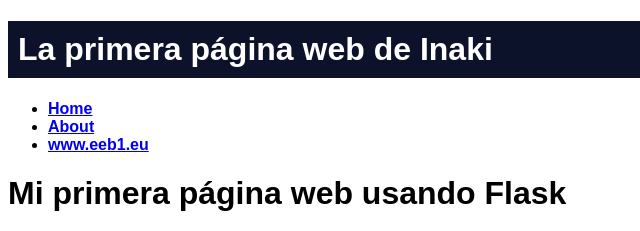
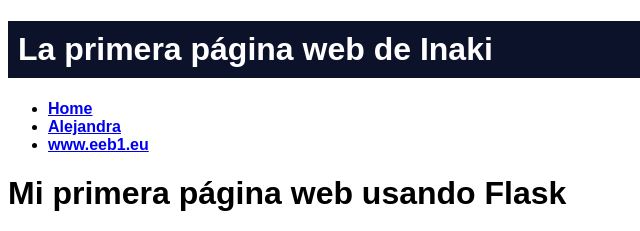
Before and after one commit to alcanig/alcanig.github.io, a plain HTML site: page index.html in a window 1280 px wide. Shown: the top 231 px of the page, 0-640 px from the left. Drawn offline with Linux system fonts and the light colour scheme.

Commit message:
Update index.html

```diff
--- a/index.html
+++ b/index.html
@@ -19,7 +19,7 @@
         <strong><nav>
           <ul class="menu">
             <li><a href="/">Home</a></li>
-            <li><a href="/about/">About</a></li>
+            <li><a href="/about/">Alejandra</a></li>
             <li><a href="/test/">www.eeb1.eu</a></li>
           </ul>
         </nav></strong>
```
